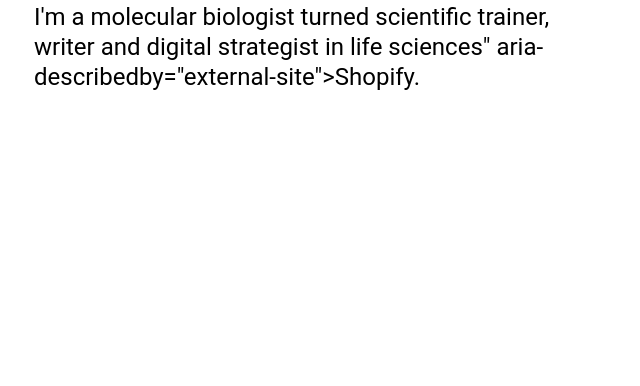
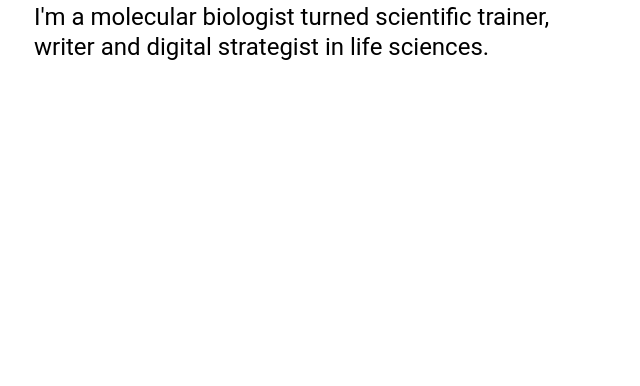
Before and after one commit to deniseOme/deniseOme.github.io, a plain HTML site: page index.html in a window 1280 px wide. Shown: the part 414-800 px from the top of the page, without its empty margins (318-958 px from the left). Drawn offline with nearby package versions, Linux system fonts and the light colour scheme.

Commit message:
Update index.html

```diff
--- a/index.html
+++ b/index.html
@@ -17,7 +17,7 @@
 <body>
   <header>
     <h1>Hello and welcome to my homepage. I'm Denise.</h1>
-    <p class="byline">I'm a molecular biologist turned scientific trainer, writer and digital strategist in life sciences" aria-describedby="external-site">Shopify</a>.</p>
+    <p class="byline">I'm a molecular biologist turned scientific trainer, writer and digital strategist in life sciences</a>.</p>
   </header>
   <main>
     <!-- <h2>First things first</h2>
```
